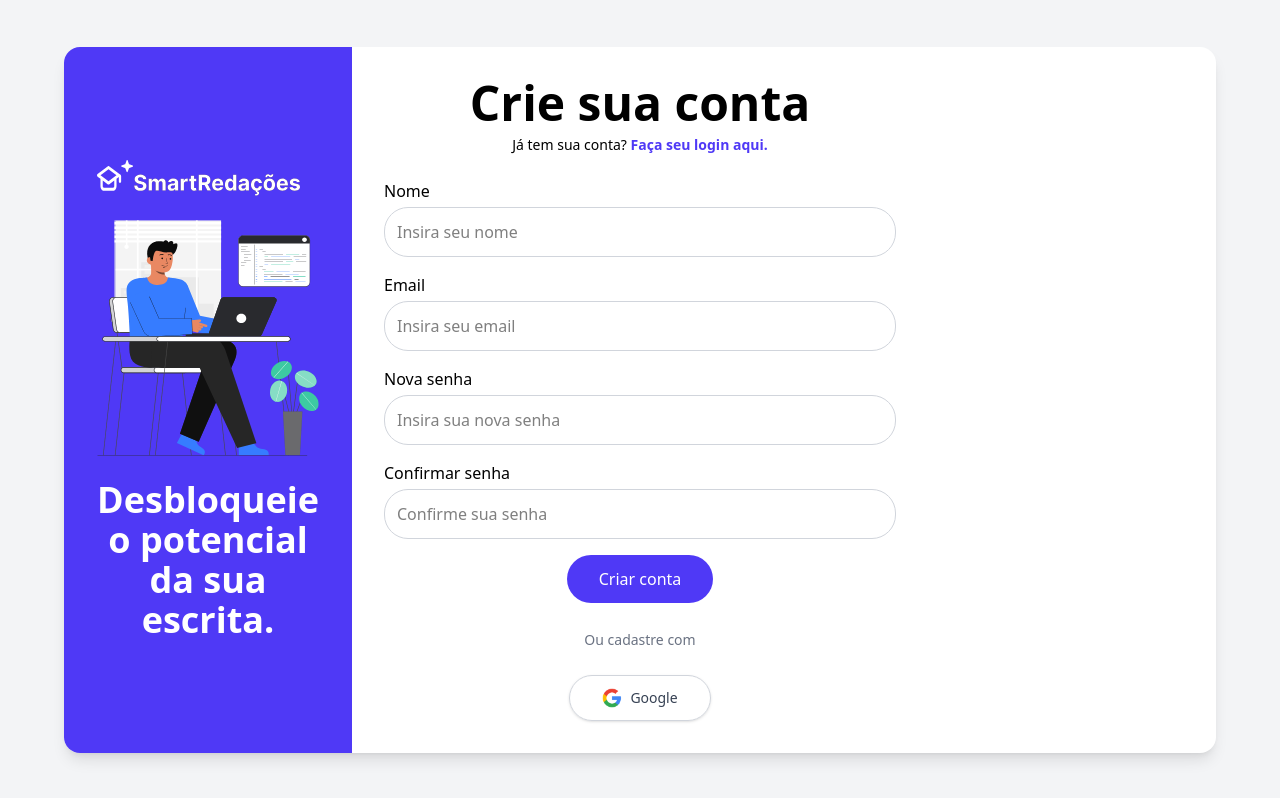
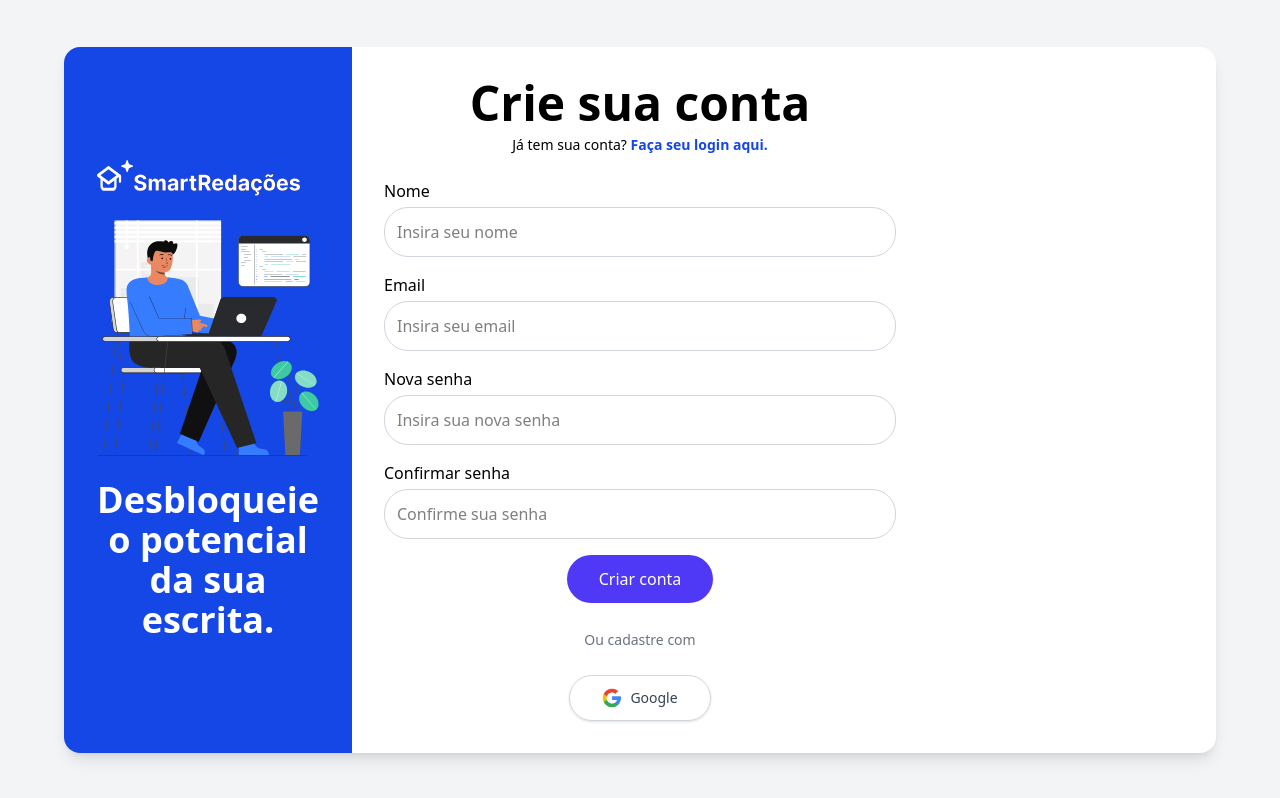
Before and after one commit to MrTheWeeknd/SPA-EscreveAI-Next, a Next.js app: page /register in a window 1280 px wide. Built offline with nearby package versions, Linux system fonts and the light colour scheme.

Commit message:
ajustando cores de cadastro e login

```diff
--- a/src/app/components/auth/AuthContainer.jsx
+++ b/src/app/components/auth/AuthContainer.jsx
@@ -4,7 +4,7 @@ export default function AuthContainer({ illustration, children }) {
       {/* Container responsivo: mobile-first, mas mantendo desktop */}
       <div className="w-full max-w-md lg:max-w-6xl bg-white rounded-2xl shadow-lg overflow-hidden flex flex-col lg:flex-row">
         {/* Ilustração: topo no mobile, lateral no desktop */}
-        <div className="w-full lg:w-1/4 bg-indigo-600 text-white flex items-center justify-center p-6 lg:p-8">
+        <div className="w-full lg:w-1/4 bg-blue-700 text-white flex items-center justify-center p-6 lg:p-8">
           {illustration}
         </div>
         {/* Conteúdo do formulário */}
--- a/src/app/components/auth/AuthHeader.jsx
+++ b/src/app/components/auth/AuthHeader.jsx
@@ -7,7 +7,7 @@ export default function AuthHeader({ title, question, linkText, linkHref }) {
       <p className="mt-2 text-sm text-center">
         {question}{" "}
         <Link href={linkHref}>
-          <span className="text-indigo-600 font-bold hover:underline">{linkText}</span>
+          <span className="text-blue-700 font-bold hover:underline">{linkText}</span>
         </Link>
       </p>
     </header>
--- a/src/app/components/auth/InputField.jsx
+++ b/src/app/components/auth/InputField.jsx
@@ -3,7 +3,7 @@ export default function InputField({ label, ...props }) {
     <div>
       <label className="block mb-1 font-medium">{label}</label>
       <input
-        className="w-full p-3 border border-gray-300 rounded-3xl focus:outline-indigo-500"
+        className="w-full p-3 border border-gray-300 rounded-3xl focus:outline-blue-500"
 
         {...props}
       />
--- a/src/app/components/auth/PasswordField.jsx
+++ b/src/app/components/auth/PasswordField.jsx
@@ -8,7 +8,7 @@ export default function PasswordField({ label, ...props }) {
       <div className="relative">
         <input
           type={visible ? "text" : "password"}
-          className="w-full p-3 border border-gray-300 rounded-3xl focus:outline-indigo-500 pr-10"
+          className="w-full p-3 border border-gray-300 rounded-3xl focus:outline-blue-500 pr-10"
           {...props}
         />
         <button
```
